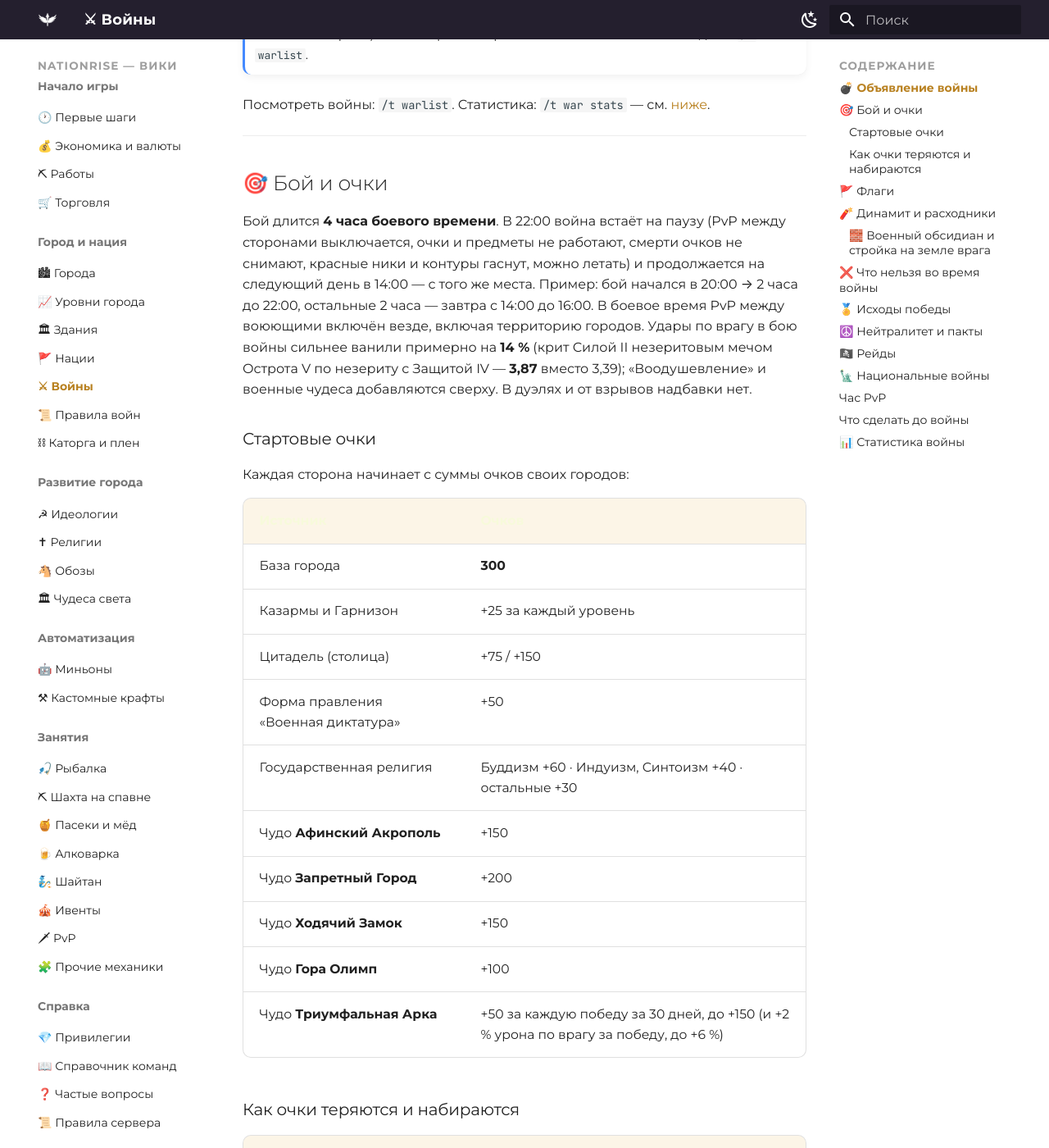
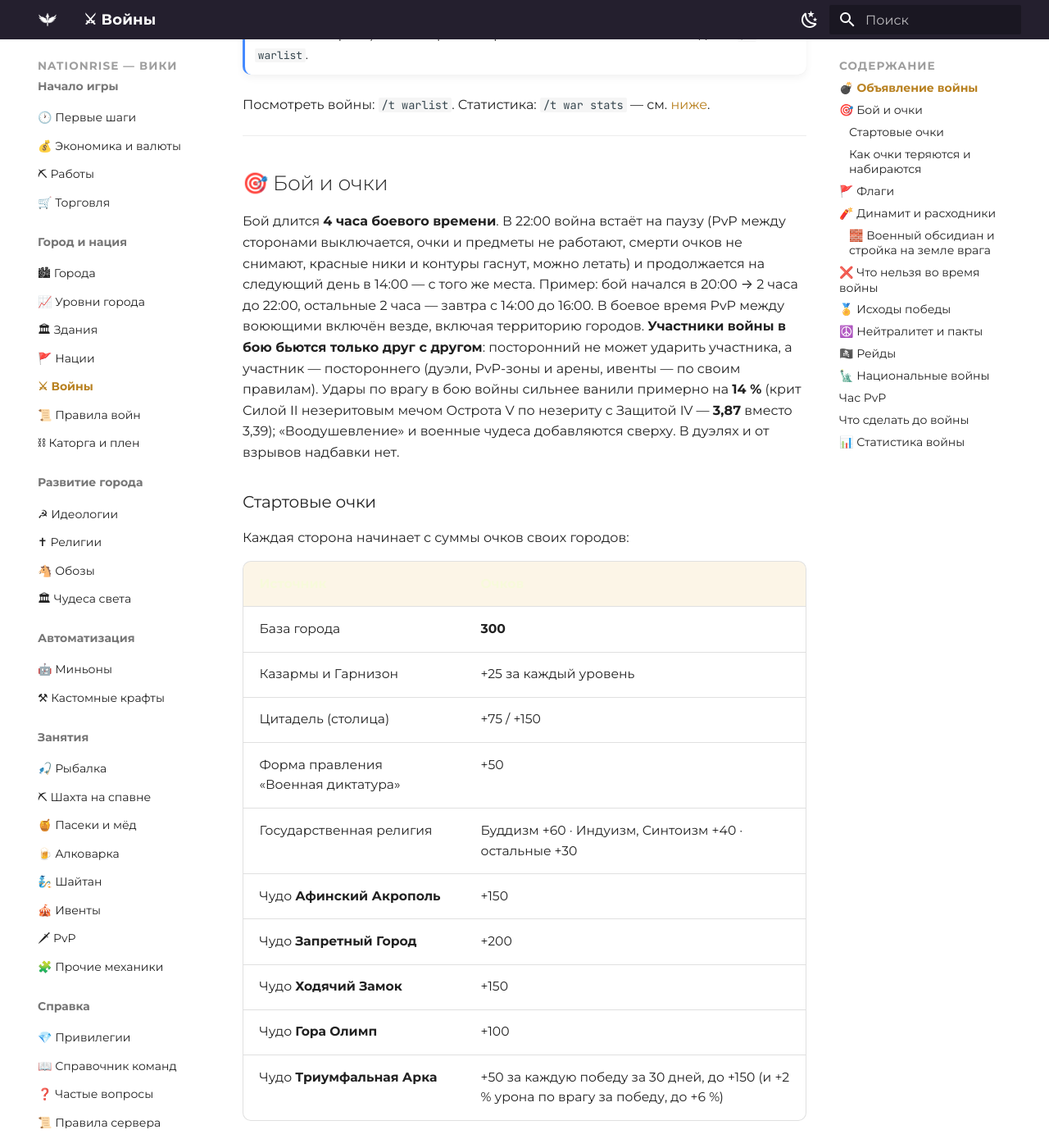
Before and after one commit to zixSSSed/NationRise-Wiki-RU, an MkDocs documentation site: the page built from docs/war.md, in a window 1280 px wide and 1400 px high, scrolled down 1427 px. Shown: the whole window at 82% size. Built offline with MkDocs 1.6.1 and Material for MkDocs 9.7.7, drawn with Linux system fonts in a browser that asks for light colours; some of the changed text lies outside the part shown.

Commit message:
Войны: синхронизация с основной вики
Co-Authored-By: Claude Opus 5.5 <noreply@anthropic.com>

```diff
--- a/docs/war.md
+++ b/docs/war.md
@@ -53,7 +53,9 @@
 выключается, очки и предметы не работают, смерти очков не снимают, красные ники и контуры гаснут, можно летать)
 и продолжается на следующий день в 14:00 — с того же места.
 Пример: бой начался в 20:00 → 2 часа до 22:00, остальные 2 часа — завтра с 14:00 до 16:00.
-В боевое время PvP между воюющими включён везде, включая территорию городов. Удары по врагу в бою
+В боевое время PvP между воюющими включён везде, включая территорию городов. **Участники войны в бою
+бьются только друг с другом**: посторонний не может ударить участника, а участник — постороннего
+(дуэли, PvP-зоны и арены, ивенты — по своим правилам). Удары по врагу в бою
 войны сильнее ванили примерно на **14 %** (крит Силой II незеритовым мечом Острота V по незериту с
 Защитой IV — **3,87** вместо 3,39); «Воодушевление» и военные чудеса добавляются сверху. В дуэлях и
 от взрывов надбавки нет.
@@ -79,12 +81,13 @@
 
 | Событие | Очки |
 |---|---|
-| Погиб любой боец стороны (любая смерть во время боя) | **−15** |
+| Бойца стороны убил враг — участник этой войны | **−15** |
 | Враг стоит на вашем **центральном (спавн) чанке** | −5 каждые 90 секунд |
 | Свой **Гарнизон** | +5 за уровень каждые 30 минут боя |
 | Предметы «Пополнение очков» и «Иностранный легион» | +25 / +50 / +75 / +250 |
 
-За убийство очков не дают — очки теряет сторона погибшего. Обнулились очки — сторона проиграла. Вышло время — побеждает тот, у кого очков больше.
+За убийство очков не дают — очки теряет сторона погибшего. Смерть от падения, мобов, лавы или от
+постороннего игрока очки не снимает. Обнулились очки — сторона проиграла. Вышло время — побеждает тот, у кого очков больше.
 
 ---
 
```
Also changed, not shown: docs/war-rules.md (+4 -0 lines).
